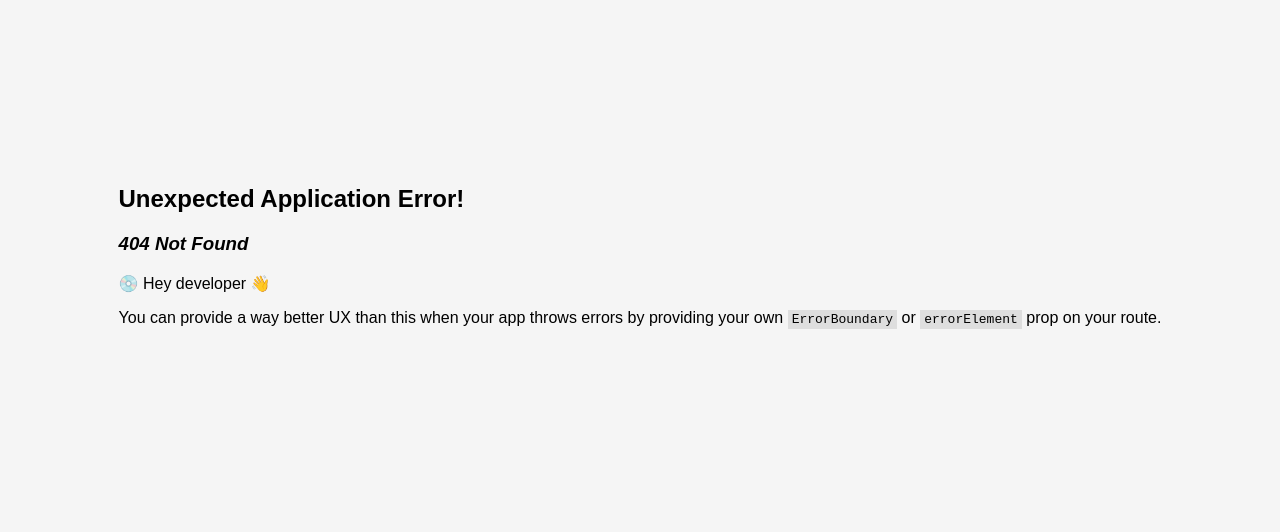
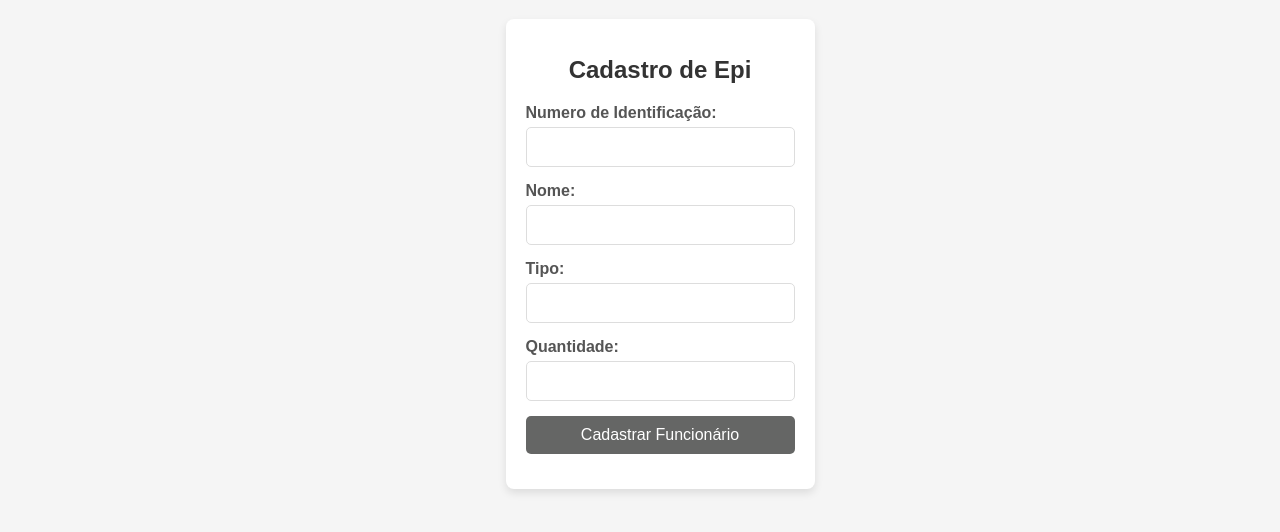
Before and after one commit to bibiarevalo/sistema_GEPI_front, a React (Vite) app: page /cadastroEpi in a window 1280 px wide. Before the commit this address had no page. Shown: the part 146-678 px from the top of the page. Built offline with nearby package versions, Linux system fonts and the light colour scheme.

Commit message:
feat: adicionando pagina de cadastro de Epi

```diff
--- a/src/main.jsx
+++ b/src/main.jsx
@@ -4,11 +4,13 @@ import CadastroFuncionario from './pages/CadastroFuncionario'
 import ExclusaoFuncionario from './pages/ExclusaoFuncionario'
 import EdicaoFuncionario from './pages/EdicaoFuncionario'
 import './index.css'
+import CadastroEpi from './pages/CadastroEpi'
 
 const paginas = createBrowserRouter([
   { path: '/', element: <CadastroFuncionario /> },
   { path: '/excluir', element: <ExclusaoFuncionario /> },
   { path: '/edicao', element: <EdicaoFuncionario /> },
+  {path: '/cadastroEpi', element:<CadastroEpi/>},
 ])
 
 createRoot(document.getElementById('root')).render(
--- a/src/pages/CadastroEpi.jsx
+++ b/src/pages/CadastroEpi.jsx
@@ -0,0 +1,112 @@
+import React, { useState } from 'react';
+import axios from 'axios';
+
+const CadastroEpi = () => {
+    const [cadastrarEpi, setCadastrarEpi] = useState({
+        nome: '',
+        tipo: '',
+        id: '',
+        quantidade: ''
+    });
+
+    const cadastrarEpiHandler = async (e) => {
+        e.preventDefault();
+
+        const { nome,tipo, id, quantidade } = cadastrarEpi;
+
+        if (!nome || !tipo || !id  || !quantidade) {
+            alert('Por favor, preencha todos os campos.');
+            return;
+        }
+
+        const jsonData = { nome, tipo, id,  quantidade };
+
+        const url = `http://localhost:6969/epis/cadastrar`;
+
+        try {
+            const resposta = await axios.post(url, jsonData);
+            console.log(resposta);
+
+
+            if (resposta.status === 201) {
+                alert('Epi cadastrada com sucesso!');
+                setCadastrarEpi({ nome: '',tipo: '', id: '', quantidade: ''});
+            } else {
+                alert('Erro ao cadastrar epi.');
+            }
+        } catch (error) {
+            console.error('Erro ao cadastrar epi:', error);
+            alert('Erro ao cadastrar epi, tente novamente.');
+        }
+    };
+
+    const handleInputChange = (e) => {
+        const { name, value } = e.target;
+        setCadastrarEpi((prevState) => ({
+            ...prevState,
+            [name]: value,
+        }));
+    };
+
+    return (
+        <div className="form-container">
+            <h1>Cadastro de Epi</h1>
+
+            <form onSubmit={cadastrarEpiHandler}>
+                <div className="form-group">
+                    <label htmlFor="id">Numero de Identificação:</label>
+                    <input
+                        type="text"
+                        id="id"
+                        name="id"
+                        value={cadastrarEpi.id}
+                        onChange={handleInputChange}
+                        required
+                    />
+                </div>
+
+                <div className="form-group">
+                    <label htmlFor="nome">Nome:</label>
+                    <input
+                        type="text"
+                        id="nome"
+                        name="nome"
+                        value={cadastrarEpi.nome}
+                        onChange={handleInputChange}
+                        required
+                    />
+                </div>
+
+                <div className="form-group">
+                    <label htmlFor="tipo">Tipo:</label>
+                    <input
+                        type="text"
+                        id="tipo"
+                        name="tipo"
+                        value={cadastrarEpi.tipo}
+                        onChange={handleInputChange}
+                        required
+                    />
+                </div>
+
+                <div className="form-group">
+                    <label htmlFor="quantidade">Quantidade:</label>
+                    <input
+                        type="text"
+                        id="quantidade"
+                        name="quantidade"
+                        value={cadastrarEpi.quantidade}
+                        onChange={handleInputChange}
+                        required
+                    />
+                </div>
+
+                <div className="form-group">
+                    <button type="submit">Cadastrar Funcionário</button>
+                </div>
+            </form>
+        </div>
+    );
+};
+
+export default CadastroEpi;
```
